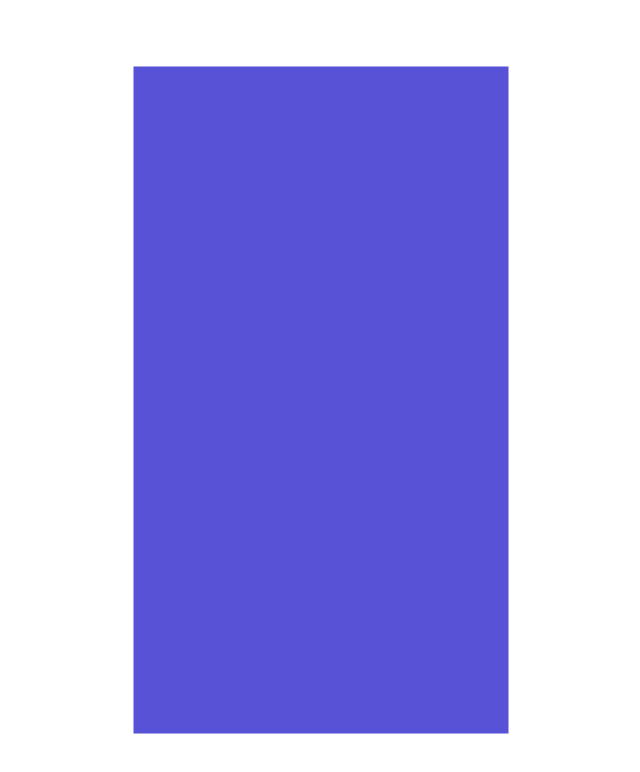
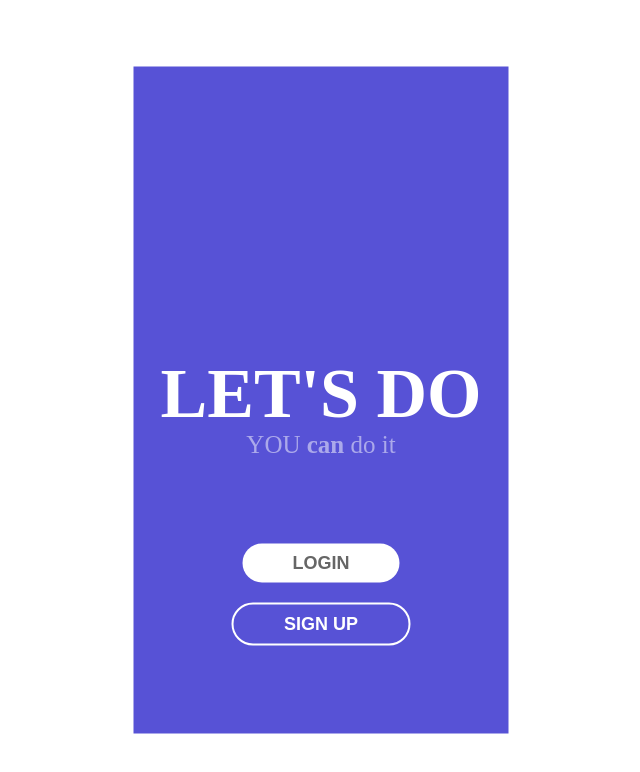
Before and after one commit to unkn0wndev/Lets_Do, a plain HTML site: page index.html in a window 1280 px wide. Shown: the whole page, without its empty margins (319-959 px from the left). Drawn offline with Linux system fonts and the light colour scheme; a web font is replaced by a local one.

Commit message:
commit 2

```diff
--- a/index.html
+++ b/index.html
@@ -3,11 +3,20 @@
   <head>
     <meta charset="utf-8">
     <title>Lets Do</title>
+    <link href="//db.onlinewebfonts.com/c/67680f2eb947c5cbd58b40961b4a61e9?family=Apple+SD+Gothic+Neo" rel="stylesheet" type="text/css"/>
     <link rel="stylesheet" href="letsdo.css">
   </head>
   <body>
     <div class="home">
+      <h1 class="letsdoh1">LET'S DO</h1>
 
+      <p class="youcando">YOU <strong>can</strong> do it</p>
+      <div class="login">
+
+      <a href="#" class="LOGIN">LOGIN</a>
+    </div>
+      <div class="signup">
+      <a href="#" class="SIGNUP">SIGN UP</a>
 
     </div>
 
--- a/letsdo.css
+++ b/letsdo.css
@@ -1,3 +1,7 @@
+@import url(//db.onlinewebfonts.com/c/67680f2eb947c5cbd58b40961b4a61e9?family=Apple+SD+Gothic+Neo);
+
+@font-face {font-family: "Apple SD Gothic Neo"; src: url("//db.onlinewebfonts.com/t/67680f2eb947c5cbd58b40961b4a61e9.eot"); src: url("//db.onlinewebfonts.com/t/67680f2eb947c5cbd58b40961b4a61e9.eot?#iefix") format("embedded-opentype"), url("//db.onlinewebfonts.com/t/67680f2eb947c5cbd58b40961b4a61e9.woff2") format("woff2"), url("//db.onlinewebfonts.com/t/67680f2eb947c5cbd58b40961b4a61e9.woff") format("woff"), url("//db.onlinewebfonts.com/t/67680f2eb947c5cbd58b40961b4a61e9.ttf") format("truetype"), url("//db.onlinewebfonts.com/t/67680f2eb947c5cbd58b40961b4a61e9.svg#Apple SD Gothic Neo") format("svg"); }
+
 .home{
   top: 50%;
   left: 50%;
@@ -9,3 +13,74 @@
   width: 375px;
   height: 667px;
 }
+.letsdoh1{
+  color: #FFFFFF;
+  padding-top: 240px;
+  font-family: Apple SD Gothic Neo;
+  font-size: 70px;
+  text-align: center;
+}
+
+.youcando{
+  transform: translate(0, -50px);
+  font-size: 25px;
+  color: #FFFFFF;
+  opacity: 50%;
+  font-family: Apple SD Gothic Neo;
+  text-align: center;
+}
+
+.LOGIN {
+  text-align: center;
+	background-color:#ffffff;
+	border-radius:42px;
+	display: inline-block;
+	cursor:pointer;
+	color:#666666;
+	font-family:Arial;
+	font-size:18px;
+	font-weight:bold;
+	padding:9px 50px;
+	text-decoration:none;
+}
+.LOGIN:hover {
+	background-color:#5752D6;
+  color: #FFFFFF;
+  border: 2px solid white;
+}
+.LOGIN:active {
+	position:relative;
+	top:1px;
+}
+
+.SIGNUP {
+  text-align: center;
+	background-color:#5752D6;
+  border: 2px solid white;
+	border-radius:42px;
+	display: inline-block;
+	cursor:pointer;
+	color:#FFFFFF;
+	font-family:Arial;
+	font-size:18px;
+	font-weight:bold;
+	padding:9px 50px;
+	text-decoration:none;
+}
+.SIGNUP:hover {
+	background-color:#FFFFFF;
+  color: #666666;
+  border: 1px solid white;
+}
+.SIGNUP:active {
+	position:relative;
+	top:1px;
+}
+.login{
+  text-align: center;
+  padding-top: 10px;
+}
+.signup{
+  padding-top: 20px;
+  text-align: center;
+}
```
